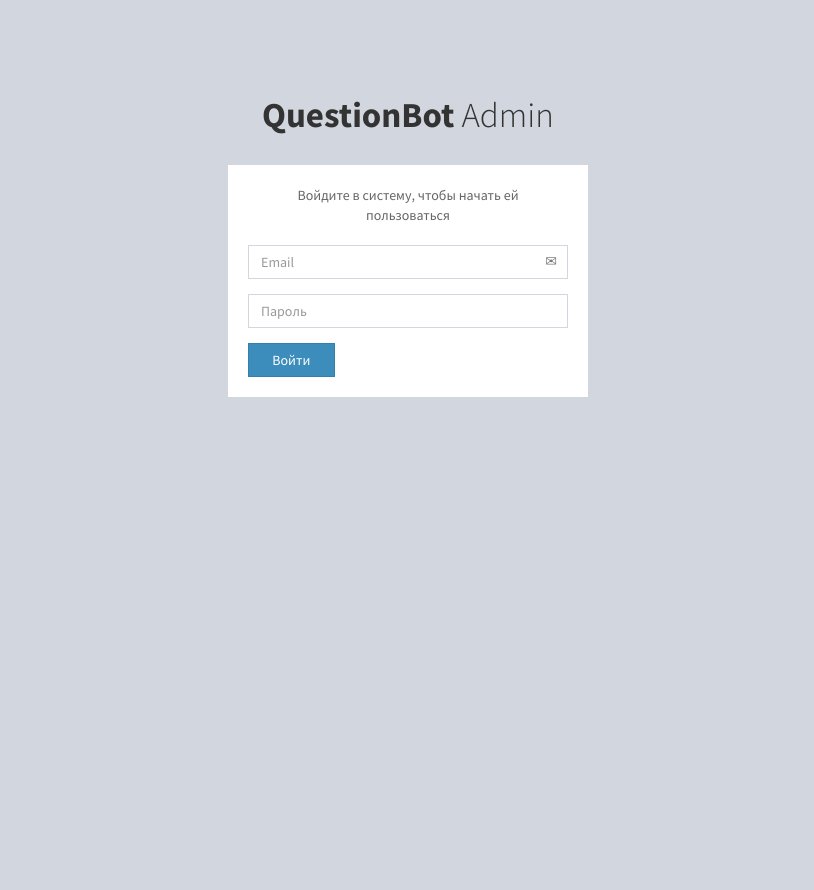
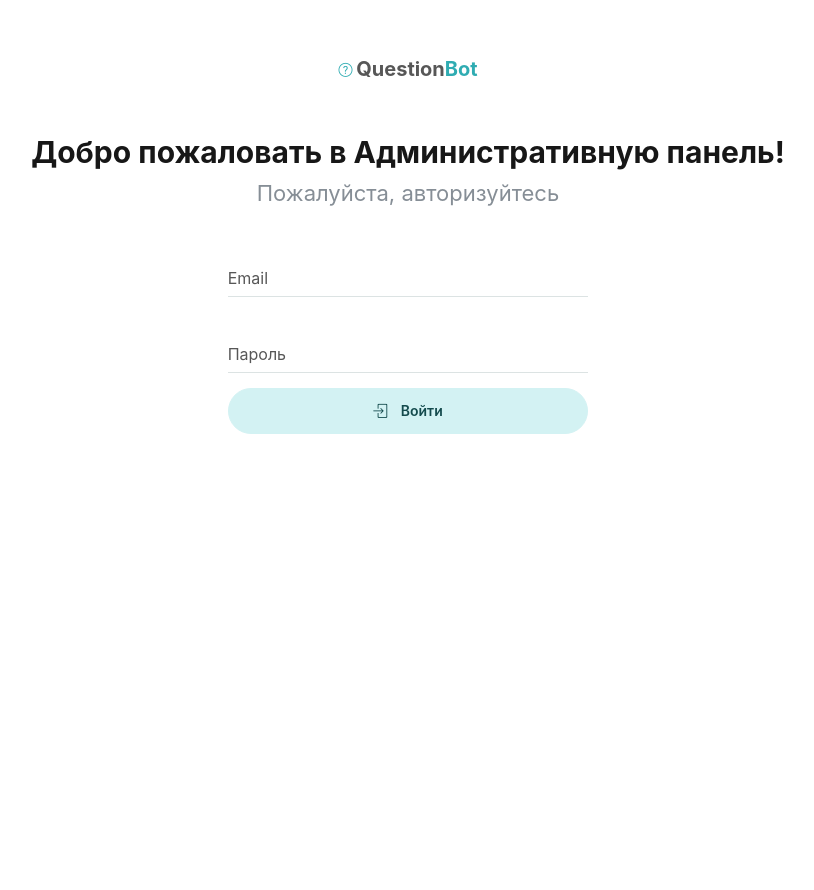
Before and after one commit to VID-STUDY/QuestionBot, a Flask app: page /auth/login in a window 1280 px wide. Shown: the whole page, without its empty margins (232-1046 px from the left). After the commit the page ends 434 px from the top, so only its background shows below. Run offline with Flask 2, Linux system fonts and the light colour scheme; some libraries are stand-ins or nearby versions; some web fonts are replaced.

Commit message:
Redesign login view

```diff
--- a/application/templates/auth/login.html
+++ b/application/templates/auth/login.html
@@ -1,55 +1,93 @@
-<!DOCTYPE html>
-<html>
+<!doctype html>
+<html lang="ru">
 <head>
-  <meta charset="utf-8">
-  <meta http-equiv="X-UA-Compatible" content="IE=edge">
-  <title>{{ title }} | QuestionBot</title>
-  <!-- Tell the browser to be responsive to screen width -->
-  <meta content="width=device-width, initial-scale=1, maximum-scale=1, user-scalable=no" name="viewport">
-  <!-- Bootstrap 3.3.7 -->
-  <link rel="stylesheet" href="{{ url_for('static', filename='css/bootstrap.min.css') }}">
-  <!-- Theme style -->
-  <link rel="stylesheet" href="{{ url_for('static', filename='css/AdminLTE.min.css') }}">
+    <meta charset="UTF-8">
+    <meta name="viewport"
+          content="width=device-width, user-scalable=no, initial-scale=1.0, maximum-scale=1.0, minimum-scale=1.0">
+    <meta http-equiv="X-UA-Compatible" content="ie=edge">
+    <!-- Meta tags -->
+    <meta name="description" content="Административная панель Telegram бота-опросника в каналах">
+    <meta name="author" content="Verve Intelligence Development">
+    <meta name="robots" content="noindex, nofollow">
+    <!-- Stylesheets -->
+    <link rel="stylesheet" href="{{ url_for('static', filename='assets/css/codebase.min.css') }}">
+    <link rel="stylesheet" href="{{ url_for('static', filename='assets/css/themes/corporate.min.css') }}">
 
-  <!-- Google Font -->
-  <link rel="stylesheet" href="https://fonts.googleapis.com/css?family=Source+Sans+Pro:300,400,600,700,300italic,400italic,600italic">
+    <!-- Page title -->
+    <title>Log in | QuestionBot</title>
 </head>
-<body class="hold-transition login-page">
-<div class="login-box">
-  <div class="login-logo">
-    <span><b>QuestionBot</b> Admin</span>
+<body>
+    <div id="page-container" class="main-content-boxed">
+        <main id="main-container">
+            <div class=".bg-gd-aqua">
+                <div class="hero-static content content-full bg-white iregatornvisible" data-toggle="appear">
+                    <!-- Header -->
+                    <div class="py-30 px-5 text-center">
+                        <i class="si si-question text-primary"></i>
+                        <span class="font-size-xl font-w700">Question</span><span class="font-size-xl text-primary font-w700">Bot</span>
+                        <h1 class="h2 font-w700 mt-50 mb-10">Добро пожаловать в Административную панель!</h1>
+                        <h2 class="h4 font-w400 text-muted mb-0">Пожалуйста, авторизуйтесь</h2>
                     </div>
-  <!-- /.login-logo -->
-  <div class="login-box-body">
-    <p class="login-box-msg">Войдите в систему, чтобы начать ей пользоваться</p>
+                    <!-- END Header -->
 
-    <form action="" method="post">
+                    <!-- Sign In Form -->
+                    <div class="row justify-content-center px-5">
+                        <div class="col-sm-8 col-md-6 col-xl-4">
+                            <!-- jQuery Validation (.js-validation-signin class is initialized in js/pages/op_auth_signin.js) -->
+                            <!-- For more examples you can check out https://github.com/jzaefferer/jquery-validation -->
+                            <form class="js-validation-signin" action="" method="post">
                                 {{ form.hidden_tag() }}
-      <div class="form-group has-feedback {% if form.email.errors|length > 0 %}has-error{% endif %}">
-        {{ form.email(class="form-control", placeholder="Email") }}
-        <span class="glyphicon glyphicon-envelope form-control-feedback"></span>
+                                <div class="form-group row {% if form.email.errors %}is-invalid{% endif %}">
+                                    <div class="col-12">
+                                        <div class="form-material floating">
+                                            {{ form.email(class="form-control") }}
+                                            {{ form.email.label }}
+                                        </div>
+                                        {% if form.email.errors %}
+                                            <div id="username-error" class="invalid-feedback animated fadeInDown">
                                                 {% for error in form.email.errors %}
-              <span class="help-block">{{ error }}</span>
+                                                    {{ error }}
                                                 {% endfor %}
                                             </div>
-      <div class="form-group has-feedback {% if form.password.errors|length > 0 %}has-error{% endif %}">
-        {{ form.password(class="form-control", placeholder="Пароль") }}
-        <span class="glyphicon glyphicon-lock form-control-feedback"></span>
+                                        {% endif %}
+                                    </div>
+                                </div>
+                                <div class="form-group row {% if form.password.errors %}is-invalid{% endif %}">
+                                    <div class="col-12">
+                                        <div class="form-material floating">
+                                            {{ form.password(class='form-control') }}
+                                            {{ form.password.label }}
+                                        </div>
+                                        {% if form.password.errors %}
+                                            <div id="password-error" class="invalid-feedback animated fadeInDown">
                                                 {% for error in form.password.errors %}
-              <span class="help-block">{{ error }}</span>
+                                                    {{ error }}
                                                 {% endfor %}
                                             </div>
-      <div class="row">
-        <!-- /.col -->
-        <div class="col-xs-4">
-          {{ form.submit(class="btn btn-primary btn-block btn-flat") }}
+                                        {% endif %}
                                     </div>
-        <!-- /.col -->
+                                </div>
+                                <div class="form-group row gutters-tiny">
+                                    <div class="col-12 mb-10">
+                                        <button type="submit" class="btn btn-block btn-hero btn-noborder btn-rounded btn-alt-primary">
+                                            <i class="si si-login mr-10"></i> Войти
+                                        </button>
+                                    </div>
                                 </div>
                             </form>
                         </div>
-  <!-- /.login-box-body -->
                     </div>
-<!-- /.login-box -->
+                    <!-- END Sign In Form -->
+                </div>
+            </div>
+        </main>
+    </div>
+    <!-- Scripts -->
+    <script src="{{ url_for('static', filename="assets/js/core/jquery.min.js") }}"></script>
+    <script src="{{ url_for('static', filename="assets/js/core/bootstrap.min.js") }}"></script>
+    <script src="{{ url_for('static', filename="assets/js/core/jquery.appear.min.js") }}"></script>
+    <script src="{{ url_for('static', filename="assets/js/codebase.js") }}"></script>
+    <script src="{{ url_for('static', filename="assets/js/plugins/jquery.validate.min.js") }}"></script>
+    <script src="{{ url_for('static', filename="assets/js/signin.js") }}"></script>
 </body>
 </html>
```
Lines whose indentation alone changed are shown as unchanged.
